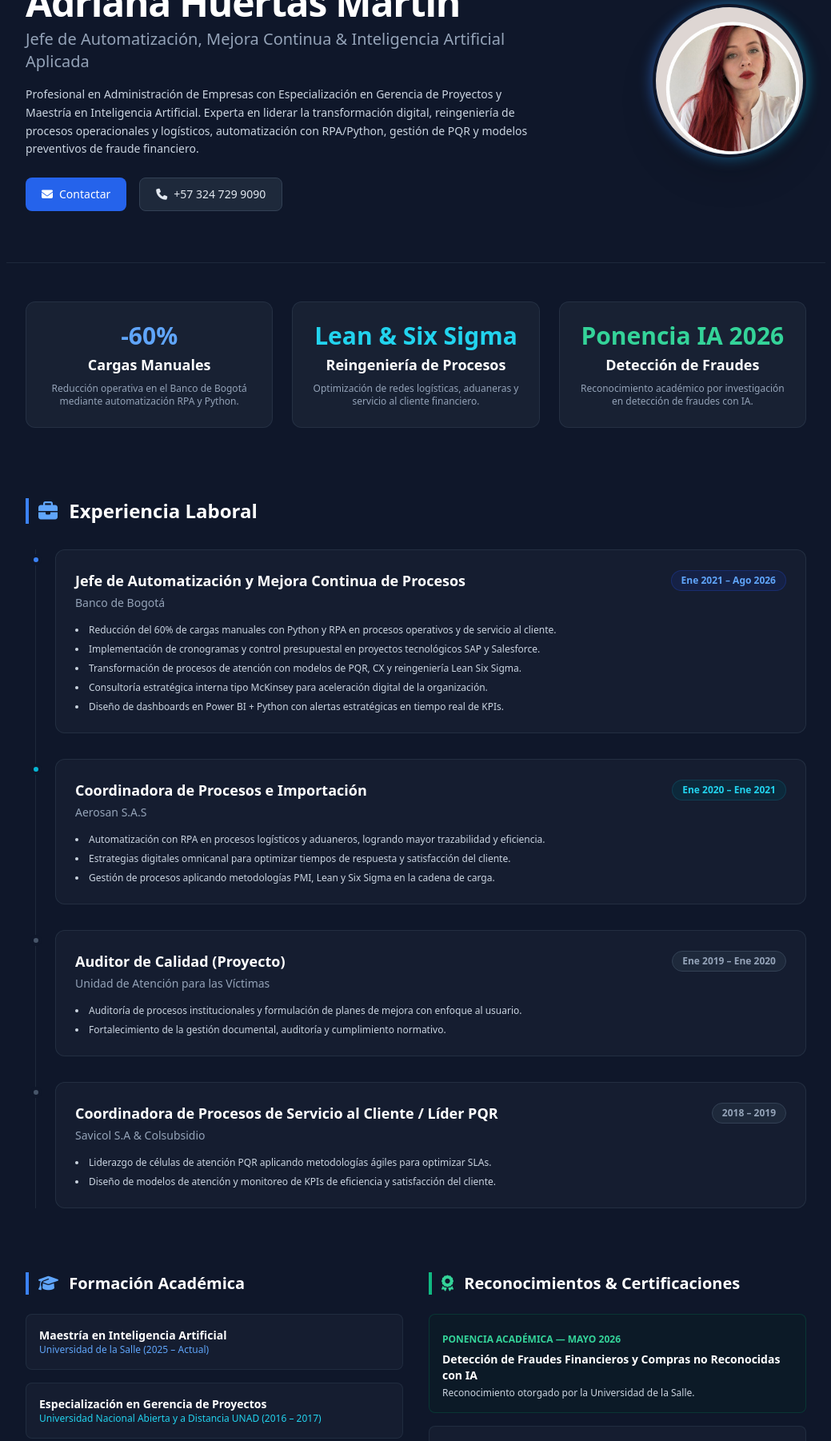
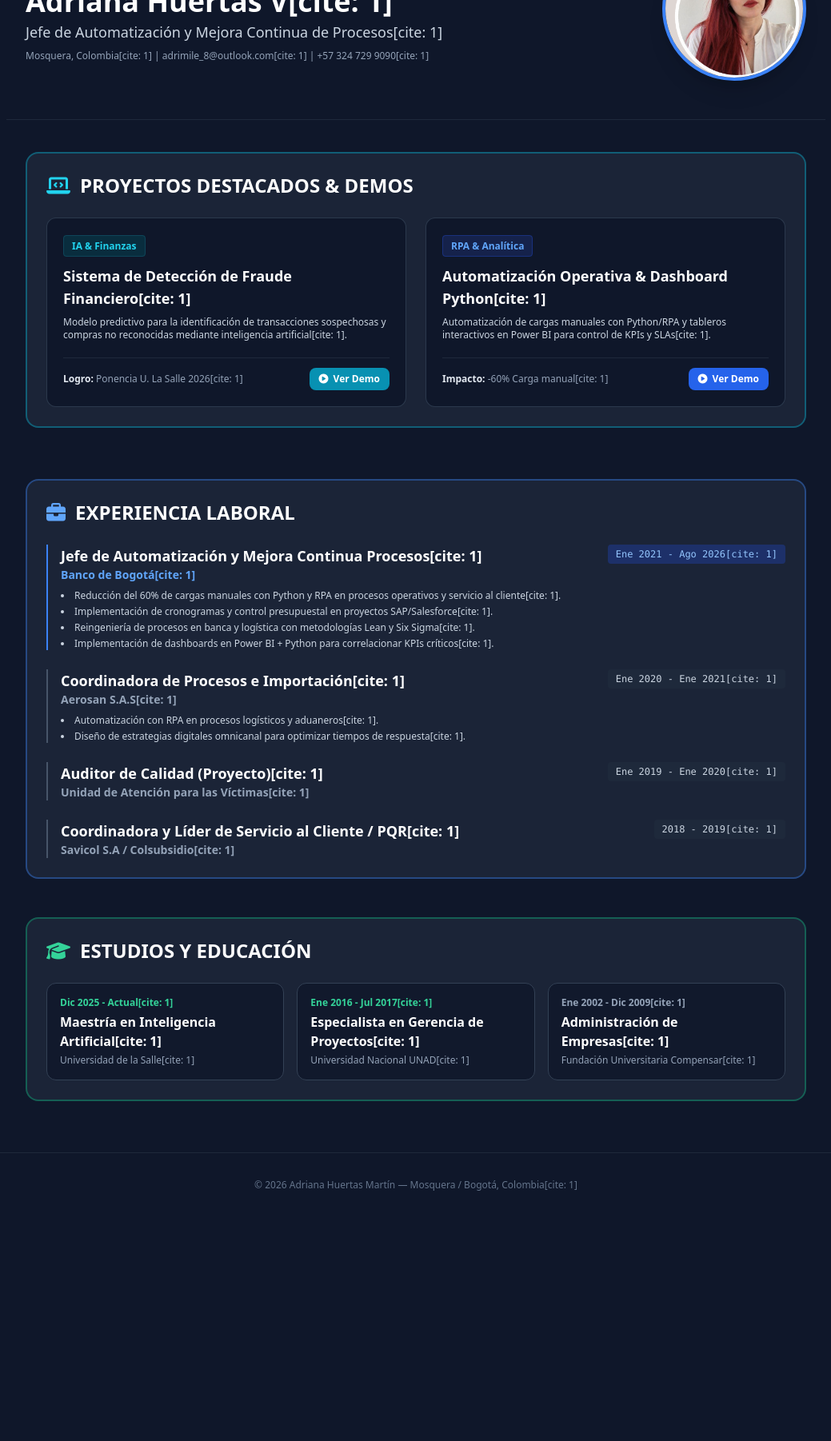
Before and after one commit to adrianamilenahuertasmartin-collab/PORTAFOLIO-FINAL-ADRIANA-HUERTAS, a plain HTML site: page index.html in a window 1280 px wide. Shown: the part 127-1929 px from the top of the page at 80% size, without its empty margins (120-1159 px from the left). After the commit the page ends 1649 px from the top, so only its background shows below. Drawn offline with nearby package versions, Linux system fonts and the light colour scheme.

Commit message:
Update index.html

```diff
--- a/index.html
+++ b/index.html
@@ -3,218 +3,181 @@
 <head>
   <meta charset="UTF-8">
   <meta name="viewport" content="width=device-width, initial-scale=1.0">
-  <title>Portafolio | Adriana Huertas Martín</title>
+  <title>Hoja de Vida & Portafolio | Adriana Huertas</title>
   <script src="https://cdn.tailwindcss.com"></script>
   <link rel="stylesheet" href="https://cdnjs.cloudflare.com/ajax/libs/font-awesome/6.4.0/css/all.min.css">
+  <style>
+    .foto-perfil-container {
+      width: 180px;
+      height: 180px;
+      min-width: 180px;
+      min-height: 180px;
+      border-radius: 9999px;
+      overflow: hidden;
+      border: 4px solid #3b82f6;
+    }
+    .foto-perfil-container img {
+      width: 100%;
+      height: 100%;
+      object-fit: cover;
+      object-position: center;
+    }
+  </style>
 </head>
 <body class="bg-slate-900 text-slate-100 font-sans leading-relaxed">
 
-  <!-- ENCABEZADO / PERFIL -->
-  <header class="max-w-5xl mx-auto px-6 py-16 border-b border-slate-800">
+  <!-- ENCABEZADO CON FOTO ENCUADRADA -->
+  <header class="max-w-5xl mx-auto px-6 py-12 border-b border-slate-800">
     <div class="flex flex-col md:flex-row items-center justify-between gap-8">
       <div class="md:w-2/3">
-        <span class="bg-blue-600/20 text-blue-400 border border-blue-500/30 text-xs font-semibold px-3 py-1 rounded-full uppercase tracking-wider">
-          Líder de Proyectos & Transformación Digital
+        <span class="bg-blue-600/20 text-blue-400 border border-blue-500/30 text-xs font-semibold px-3 py-1 rounded-full uppercase">
+          Líder de Proyectos & IA
         </span>
-        <h1 class="text-4xl md:text-5xl font-extrabold text-white mt-4 tracking-tight">
-          Adriana Huertas Martín
-        </h1>
-        <p class="text-xl text-slate-400 mt-2 font-medium">
-          Jefe de Automatización, Mejora Continua & Inteligencia Artificial Aplicada
-        </p>
-        <p class="text-slate-300 mt-4 max-w-2xl text-sm leading-relaxed">
-          Profesional en Administración de Empresas con Especialización en Gerencia de Proyectos y Maestría en Inteligencia Artificial. Experta en liderar la transformación digital, reingeniería de procesos operacionales y logísticos, automatización con RPA/Python, gestión de PQR y modelos preventivos de fraude financiero.
-        </p>
-        <div class="mt-6 flex flex-wrap gap-4">
-          <a href="mailto:adrimahuertas@gmail.com" class="bg-blue-600 hover:bg-blue-500 text-white font-medium px-5 py-2.5 rounded-lg transition flex items-center gap-2 text-sm">
-            <i class="fa-solid fa-envelope"></i> Contactar
-          </a>
-          <a href="tel:+573247299090" class="bg-slate-800 hover:bg-slate-700 text-slate-200 border border-slate-700 font-medium px-5 py-2.5 rounded-lg transition flex items-center gap-2 text-sm">
-            <i class="fa-solid fa-phone"></i> +57 324 729 9090
-          </a>
-        </div>
+        <h1 class="text-4xl font-extrabold text-white mt-3">Adriana Huertas V[cite: 1]</h1>
+        <p class="text-lg text-slate-300 mt-1">Jefe de Automatización y Mejora Continua de Procesos[cite: 1]</p>
+        <p class="text-xs text-slate-400 mt-2">Mosquera, Colombia[cite: 1] | adrimile_8@outlook.com[cite: 1] | +57 324 729 9090[cite: 1]</p>
       </div>
 
       <!-- FOTO DE PERFIL -->
-      <div class="relative group">
-        <div class="absolute -inset-0.5 bg-gradient-to-r from-blue-500 to-cyan-500 rounded-full blur opacity-50 group-hover:opacity-100 transition duration-300"></div>
-        <img src="foto.jpg" alt="Adriana Huertas Martín" class="relative w-48 h-48 rounded-full object-cover border-4 border-slate-900 shadow-2xl" onerror="this.onerror=null; this.src='https://ui-avatars.com/api/?name=Adriana+Huertas&size=200&background=2563eb&color=fff';">
+      <div class="foto-perfil-container shadow-xl">
+        <img src="foto.jpg" alt="Adriana Huertas" onerror="this.onerror=null; this.src='https://ui-avatars.com/api/?name=Adriana+Huertas&size=200&background=2563eb&color=fff';">
       </div>
     </div>
   </header>
 
-  <!-- MÉTRICAS Y LOGROS DESTACADOS -->
-  <section class="max-w-5xl mx-auto px-6 py-12">
-    <div class="grid grid-cols-1 md:grid-cols-3 gap-6">
-      <div class="bg-slate-800/60 border border-slate-700/50 rounded-xl p-6 text-center">
-        <div class="text-3xl font-extrabold text-blue-400 mb-1">-60%</div>
-        <div class="text-lg font-semibold text-white">Cargas Manuales</div>
-        <p class="text-xs text-slate-400 mt-2">Reducción operativa en el Banco de Bogotá mediante automatización RPA y Python.</p>
-      </div>
-      <div class="bg-slate-800/60 border border-slate-700/50 rounded-xl p-6 text-center">
-        <div class="text-3xl font-extrabold text-cyan-400 mb-1">Lean & Six Sigma</div>
-        <div class="text-lg font-semibold text-white">Reingeniería de Procesos</div>
-        <p class="text-xs text-slate-400 mt-2">Optimización de redes logísticas, aduaneras y servicio al cliente financiero.</p>
-      </div>
-      <div class="bg-slate-800/60 border border-slate-700/50 rounded-xl p-6 text-center">
-        <div class="text-3xl font-extrabold text-emerald-400 mb-1">Ponencia IA 2026</div>
-        <div class="text-lg font-semibold text-white">Detección de Fraudes</div>
-        <p class="text-xs text-slate-400 mt-2">Reconocimiento académico por investigación en detección de fraudes con IA.</p>
+  <!-- SECCIÓN DE PROYECTOS DESTACADOS CON DEMOS -->
+  <section class="max-w-5xl mx-auto px-6 py-10">
+    <div class="bg-slate-800/80 border-2 border-cyan-500/40 p-6 rounded-2xl">
+      <h2 class="text-2xl font-bold text-white mb-6 flex items-center gap-3">
+        <i class="fa-solid fa-laptop-code text-cyan-400"></i>
+        <span>PROYECTOS DESTACADOS & DEMOS</span>
+      </h2>
+
+      <div class="grid grid-cols-1 md:grid-cols-2 gap-6">
+
+        <!-- Proyecto 1 -->
+        <div class="bg-slate-900/90 border border-slate-700/80 rounded-xl p-5 flex flex-col justify-between hover:border-cyan-500/60 transition">
+          <div>
+            <span class="text-xs font-semibold text-cyan-400 bg-cyan-950/80 px-2.5 py-1 rounded border border-cyan-800/50">IA & Finanzas</span>
+            <h3 class="text-lg font-bold text-white mt-3">Sistema de Detección de Fraude Financiero[cite: 1]</h3>
+            <p class="text-xs text-slate-300 mt-2">
+              Modelo predictivo para la identificación de transacciones sospechosas y compras no reconocidas mediante inteligencia artificial[cite: 1].
+            </p>
+          </div>
+          <div class="mt-5 pt-3 border-t border-slate-800 flex items-center justify-between">
+            <span class="text-xs text-slate-400"><strong class="text-slate-200">Logro:</strong> Ponencia U. La Salle 2026[cite: 1]</span>
+            <a href="https://github.com/adrianamilenahuertasmartin-collab/Adriana-Huertas-PT" target="_blank" class="bg-cyan-600 hover:bg-cyan-500 text-white text-xs font-semibold px-3 py-1.5 rounded-lg transition flex items-center gap-1.5">
+              <i class="fa-solid fa-circle-play"></i> Ver Demo
+            </a>
+          </div>
+        </div>
+
+        <!-- Proyecto 2 -->
+        <div class="bg-slate-900/90 border border-slate-700/80 rounded-xl p-5 flex flex-col justify-between hover:border-cyan-500/60 transition">
+          <div>
+            <span class="text-xs font-semibold text-blue-400 bg-blue-950/80 px-2.5 py-1 rounded border border-blue-800/50">RPA & Analítica</span>
+            <h3 class="text-lg font-bold text-white mt-3">Automatización Operativa & Dashboard Python[cite: 1]</h3>
+            <p class="text-xs text-slate-300 mt-2">
+              Automatización de cargas manuales con Python/RPA y tableros interactivos en Power BI para control de KPIs y SLAs[cite: 1].
+            </p>
+          </div>
+          <div class="mt-5 pt-3 border-t border-slate-800 flex items-center justify-between">
+            <span class="text-xs text-slate-400"><strong class="text-slate-200">Impacto:</strong> -60% Carga manual[cite: 1]</span>
+            <a href="https://github.com/adrianamilenahuertasmartin-collab/Adriana-Huertas-PT" target="_blank" class="bg-blue-600 hover:bg-blue-500 text-white text-xs font-semibold px-3 py-1.5 rounded-lg transition flex items-center gap-1.5">
+              <i class="fa-solid fa-circle-play"></i> Ver Demo
+            </a>
+          </div>
+        </div>
+
       </div>
     </div>
   </section>
 
-  <!-- EXPERIENCIA LABORAL (HOJA DE VIDA) -->
-  <section class="max-w-5xl mx-auto px-6 py-10">
-    <h2 class="text-2xl font-bold text-white mb-8 border-l-4 border-blue-500 pl-3">
-      <i class="fa-solid fa-briefcase mr-2 text-blue-400"></i> Experiencia Laboral
-    </h2>
+  <!-- SECCIÓN EXPERIENCIA LABORAL -->
+  <section class="max-w-5xl mx-auto px-6 py-6">
+    <div class="bg-slate-800/80 border-2 border-blue-500/40 p-6 rounded-2xl">
+      <h2 class="text-2xl font-bold text-white mb-6 flex items-center gap-3">
+        <i class="fa-solid fa-briefcase text-blue-400"></i>
+        <span>EXPERIENCIA LABORAL</span>
+      </h2>
 
-    <div class="space-y-8 relative border-l border-slate-800 ml-3 pl-6">
-
-      <!-- Cargo 1 -->
-      <div class="relative">
-        <div class="absolute -left-[31px] top-1.5 w-3.5 h-3.5 bg-blue-500 rounded-full border-4 border-slate-900"></div>
-        <div class="bg-slate-800/40 p-6 rounded-xl border border-slate-700/50">
-          <div class="flex flex-col md:flex-row md:items-center justify-between gap-1">
-            <h3 class="text-lg font-bold text-white">Jefe de Automatización y Mejora Continua de Procesos</h3>
-            <span class="text-xs font-semibold text-blue-400 bg-blue-950/60 px-3 py-1 rounded-full border border-blue-800/40 w-fit">Ene 2021 – Ago 2026</span>
+      <div class="space-y-6">
+        <div class="border-l-2 border-blue-500 pl-4">
+          <div class="flex justify-between items-start flex-wrap">
+            <h3 class="text-lg font-bold text-white">Jefe de Automatización y Mejora Continua Procesos[cite: 1]</h3>
+            <span class="text-xs bg-blue-900/60 text-blue-300 px-2.5 py-1 rounded font-mono">Ene 2021 - Ago 2026[cite: 1]</span>
           </div>
-          <p class="text-sm font-medium text-slate-400 mt-1">Banco de Bogotá</p>
-          <ul class="mt-4 space-y-2 text-xs text-slate-300 list-disc list-inside">
-            <li>Reducción del 60% de cargas manuales con Python y RPA en procesos operativos y de servicio al cliente.</li>
-            <li>Implementación de cronogramas y control presupuestal en proyectos tecnológicos SAP y Salesforce.</li>
-            <li>Transformación de procesos de atención con modelos de PQR, CX y reingeniería Lean Six Sigma.</li>
-            <li>Consultoría estratégica interna tipo McKinsey para aceleración digital de la organización.</li>
-            <li>Diseño de dashboards en Power BI + Python con alertas estratégicas en tiempo real de KPIs.</li>
+          <p class="text-sm font-semibold text-blue-400">Banco de Bogotá[cite: 1]</p>
+          <ul class="list-disc list-inside text-xs text-slate-300 mt-2 space-y-1">
+            <li>Reducción del 60% de cargas manuales con Python y RPA en procesos operativos y servicio al cliente[cite: 1].</li>
+            <li>Implementación de cronogramas y control presupuestal en proyectos SAP/Salesforce[cite: 1].</li>
+            <li>Reingeniería de procesos en banca y logística con metodologías Lean y Six Sigma[cite: 1].</li>
+            <li>Implementación de dashboards en Power BI + Python para correlacionar KPIs críticos[cite: 1].</li>
           </ul>
         </div>
-      </div>
 
-      <!-- Cargo 2 -->
-      <div class="relative">
-        <div class="absolute -left-[31px] top-1.5 w-3.5 h-3.5 bg-cyan-500 rounded-full border-4 border-slate-900"></div>
-        <div class="bg-slate-800/40 p-6 rounded-xl border border-slate-700/50">
-          <div class="flex flex-col md:flex-row md:items-center justify-between gap-1">
-            <h3 class="text-lg font-bold text-white">Coordinadora de Procesos e Importación</h3>
-            <span class="text-xs font-semibold text-cyan-400 bg-cyan-950/60 px-3 py-1 rounded-full border border-cyan-800/40 w-fit">Ene 2020 – Ene 2021</span>
+        <div class="border-l-2 border-slate-600 pl-4">
+          <div class="flex justify-between items-start flex-wrap">
+            <h3 class="text-lg font-bold text-white">Coordinadora de Procesos e Importación[cite: 1]</h3>
+            <span class="text-xs bg-slate-800 text-slate-300 px-2.5 py-1 rounded font-mono">Ene 2020 - Ene 2021[cite: 1]</span>
           </div>
-          <p class="text-sm font-medium text-slate-400 mt-1">Aerosan S.A.S</p>
-          <ul class="mt-4 space-y-2 text-xs text-slate-300 list-disc list-inside">
-            <li>Automatización con RPA en procesos logísticos y aduaneros, logrando mayor trazabilidad y eficiencia.</li>
-            <li>Estrategias digitales omnicanal para optimizar tiempos de respuesta y satisfacción del cliente.</li>
-            <li>Gestión de procesos aplicando metodologías PMI, Lean y Six Sigma en la cadena de carga.</li>
+          <p class="text-sm font-semibold text-slate-400">Aerosan S.A.S[cite: 1]</p>
+          <ul class="list-disc list-inside text-xs text-slate-300 mt-2 space-y-1">
+            <li>Automatización con RPA en procesos logísticos y aduaneros[cite: 1].</li>
+            <li>Diseño de estrategias digitales omnicanal para optimizar tiempos de respuesta[cite: 1].</li>
           </ul>
         </div>
-      </div>
 
-      <!-- Cargo 3 -->
-      <div class="relative">
-        <div class="absolute -left-[31px] top-1.5 w-3.5 h-3.5 bg-slate-600 rounded-full border-4 border-slate-900"></div>
-        <div class="bg-slate-800/40 p-6 rounded-xl border border-slate-700/50">
-          <div class="flex flex-col md:flex-row md:items-center justify-between gap-1">
-            <h3 class="text-lg font-bold text-white">Auditor de Calidad (Proyecto)</h3>
-            <span class="text-xs font-semibold text-slate-400 bg-slate-800 px-3 py-1 rounded-full border border-slate-700 w-fit">Ene 2019 – Ene 2020</span>
+        <div class="border-l-2 border-slate-600 pl-4">
+          <div class="flex justify-between items-start flex-wrap">
+            <h3 class="text-lg font-bold text-white">Auditor de Calidad (Proyecto)[cite: 1]</h3>
+            <span class="text-xs bg-slate-800 text-slate-300 px-2.5 py-1 rounded font-mono">Ene 2019 - Ene 2020[cite: 1]</span>
           </div>
-          <p class="text-sm font-medium text-slate-400 mt-1">Unidad de Atención para las Víctimas</p>
-          <ul class="mt-4 space-y-2 text-xs text-slate-300 list-disc list-inside">
-            <li>Auditoría de procesos institucionales y formulación de planes de mejora con enfoque al usuario.</li>
-            <li>Fortalecimiento de la gestión documental, auditoría y cumplimiento normativo.</li>
-          </ul>
+          <p class="text-sm font-semibold text-slate-400">Unidad de Atención para las Víctimas[cite: 1]</p>
+        </div>
+
+        <div class="border-l-2 border-slate-600 pl-4">
+          <div class="flex justify-between items-start flex-wrap">
+            <h3 class="text-lg font-bold text-white">Coordinadora y Líder de Servicio al Cliente / PQR[cite: 1]</h3>
+            <span class="text-xs bg-slate-800 text-slate-300 px-2.5 py-1 rounded font-mono">2018 - 2019[cite: 1]</span>
+          </div>
+          <p class="text-sm font-semibold text-slate-400">Savicol S.A / Colsubsidio[cite: 1]</p>
         </div>
       </div>
-
-      <!-- Cargo 4 -->
-      <div class="relative">
-        <div class="absolute -left-[31px] top-1.5 w-3.5 h-3.5 bg-slate-600 rounded-full border-4 border-slate-900"></div>
-        <div class="bg-slate-800/40 p-6 rounded-xl border border-slate-700/50">
-          <div class="flex flex-col md:flex-row md:items-center justify-between gap-1">
-            <h3 class="text-lg font-bold text-white">Coordinadora de Procesos de Servicio al Cliente / Líder PQR</h3>
-            <span class="text-xs font-semibold text-slate-400 bg-slate-800 px-3 py-1 rounded-full border border-slate-700 w-fit">2018 – 2019</span>
-          </div>
-          <p class="text-sm font-medium text-slate-400 mt-1">Savicol S.A & Colsubsidio</p>
-          <ul class="mt-4 space-y-2 text-xs text-slate-300 list-disc list-inside">
-            <li>Liderazgo de células de atención PQR aplicando metodologías ágiles para optimizar SLAs.</li>
-            <li>Diseño de modelos de atención y monitoreo de KPIs de eficiencia y satisfacción del cliente.</li>
-          </ul>
-        </div>
-      </div>
-
     </div>
   </section>
 
-  <!-- EDUCACIÓN, RECONOCIMIENTOS Y CERTIFICACIONES -->
-  <section class="max-w-5xl mx-auto px-6 py-10">
-    <div class="grid grid-cols-1 md:grid-cols-2 gap-8">
+  <!-- SECCIÓN ESTUDIOS -->
+  <section class="max-w-5xl mx-auto px-6 py-6">
+    <div class="bg-slate-800/80 border-2 border-emerald-500/40 p-6 rounded-2xl">
+      <h2 class="text-2xl font-bold text-white mb-6 flex items-center gap-3">
+        <i class="fa-solid fa-graduation-cap text-emerald-400"></i>
+        <span>ESTUDIOS Y EDUCACIÓN</span>
+      </h2>
 
-      <!-- Formación Académica -->
-      <div>
-        <h2 class="text-xl font-bold text-white mb-6 border-l-4 border-blue-500 pl-3">
-          <i class="fa-solid fa-graduation-cap mr-2 text-blue-400"></i> Formación Académica
-        </h2>
-        <div class="space-y-4">
-          <div class="bg-slate-800/40 p-4 rounded-lg border border-slate-700/40">
-            <h3 class="text-sm font-bold text-white">Maestría en Inteligencia Artificial</h3>
-            <p class="text-xs text-blue-400">Universidad de la Salle (2025 – Actual)</p>
-          </div>
-          <div class="bg-slate-800/40 p-4 rounded-lg border border-slate-700/40">
-            <h3 class="text-sm font-bold text-white">Especialización en Gerencia de Proyectos</h3>
-            <p class="text-xs text-cyan-400">Universidad Nacional Abierta y a Distancia UNAD (2016 – 2017)</p>
-          </div>
-          <div class="bg-slate-800/40 p-4 rounded-lg border border-slate-700/40">
-            <h3 class="text-sm font-bold text-white">Administración de Empresas</h3>
-            <p class="text-xs text-slate-400">Fundación Universitaria Compensar (2002 – 2009)</p>
-          </div>
+      <div class="grid grid-cols-1 md:grid-cols-3 gap-4">
+        <div class="bg-slate-900/80 p-4 rounded-xl border border-slate-700">
+          <span class="text-xs text-emerald-400 font-bold block mb-1">Dic 2025 - Actual[cite: 1]</span>
+          <h3 class="text-base font-bold text-white">Maestría en Inteligencia Artificial[cite: 1]</h3>
+          <p class="text-xs text-slate-400 mt-1">Universidad de la Salle[cite: 1]</p>
+        </div>
+        <div class="bg-slate-900/80 p-4 rounded-xl border border-slate-700">
+          <span class="text-xs text-emerald-400 font-bold block mb-1">Ene 2016 - Jul 2017[cite: 1]</span>
+          <h3 class="text-base font-bold text-white">Especialista en Gerencia de Proyectos[cite: 1]</h3>
+          <p class="text-xs text-slate-400 mt-1">Universidad Nacional UNAD[cite: 1]</p>
+        </div>
+        <div class="bg-slate-900/80 p-4 rounded-xl border border-slate-700">
+          <span class="text-xs text-slate-400 font-bold block mb-1">Ene 2002 - Dic 2009[cite: 1]</span>
+          <h3 class="text-base font-bold text-white">Administración de Empresas[cite: 1]</h3>
+          <p class="text-xs text-slate-400 mt-1">Fundación Universitaria Compensar[cite: 1]</p>
         </div>
       </div>
-
-      <!-- Reconocimientos & Certificaciones -->
-      <div>
-        <h2 class="text-xl font-bold text-white mb-6 border-l-4 border-emerald-500 pl-3">
-          <i class="fa-solid fa-award mr-2 text-emerald-400"></i> Reconocimientos & Certificaciones
-        </h2>
-        <div class="space-y-4">
-          <div class="bg-emerald-950/20 p-4 rounded-lg border border-emerald-800/40">
-            <span class="text-xs font-bold text-emerald-400 uppercase">Ponencia Académica — Mayo 2026</span>
-            <h3 class="text-sm font-bold text-white mt-1">Detección de Fraudes Financieros y Compras no Reconocidas con IA</h3>
-            <p class="text-xs text-slate-300 mt-1">Reconocimiento otorgado por la Universidad de la Salle.</p>
-          </div>
-          <div class="bg-slate-800/40 p-4 rounded-lg border border-slate-700/40">
-            <span class="text-xs font-bold text-blue-400 uppercase">IBM Certification — Agosto 2026</span>
-            <h3 class="text-sm font-bold text-white mt-1">Data Visualization and Communication</h3>
-          </div>
-          <div class="bg-slate-800/40 p-4 rounded-lg border border-slate-700/40">
-            <span class="text-xs font-bold text-blue-400 uppercase">IBM Certification — Agosto 2026</span>
-            <h3 class="text-sm font-bold text-white mt-1">Create a Data Visualization with Python</h3>
-          </div>
-        </div>
-      </div>
-
-    </div>
-  </section>
-
-  <!-- COMPETENCIAS & HABILIDADES -->
-  <section class="max-w-5xl mx-auto px-6 py-10">
-    <h2 class="text-xl font-bold text-white mb-6 border-l-4 border-blue-500 pl-3">
-      <i class="fa-solid fa-screwdriver-wrench mr-2 text-blue-400"></i> Competencias & Habilidades Clave
-    </h2>
-    <div class="flex flex-wrap gap-2 text-xs">
-      <span class="bg-slate-800 text-slate-200 border border-slate-700 px-3 py-1.5 rounded-lg">Gerencia de Proyectos (PMI/Agile)</span>
-      <span class="bg-slate-800 text-slate-200 border border-slate-700 px-3 py-1.5 rounded-lg">Scrum & Kanban</span>
-      <span class="bg-slate-800 text-slate-200 border border-slate-700 px-3 py-1.5 rounded-lg">Lean Six Sigma</span>
-      <span class="bg-slate-800 text-slate-200 border border-slate-700 px-3 py-1.5 rounded-lg">IA Aplicada al Negocio</span>
-      <span class="bg-slate-800 text-slate-200 border border-slate-700 px-3 py-1.5 rounded-lg">Automatización RPA & Python</span>
-      <span class="bg-slate-800 text-slate-200 border border-slate-700 px-3 py-1.5 rounded-lg">Power BI & Dashboards</span>
-      <span class="bg-slate-800 text-slate-200 border border-slate-700 px-3 py-1.5 rounded-lg">Gobierno de Datos</span>
-      <span class="bg-slate-800 text-slate-200 border border-slate-700 px-3 py-1.5 rounded-lg">Gestión de PQR & CX</span>
-      <span class="bg-slate-800 text-slate-200 border border-slate-700 px-3 py-1.5 rounded-lg">Procesos Logísticos y Aduaneros</span>
-      <span class="bg-slate-800 text-slate-200 border border-slate-700 px-3 py-1.5 rounded-lg">Definición de KPIs y OKRs</span>
     </div>
   </section>
 
   <!-- PIE DE PÁGINA -->
   <footer class="text-center py-8 text-xs text-slate-500 border-t border-slate-800 mt-10">
-    <p>© 2026 Adriana Huertas Martín — Mosquera / Bogotá, Colombia</p>
+    <p>© 2026 Adriana Huertas Martín — Mosquera / Bogotá, Colombia[cite: 1]</p>
   </footer>
 
 </body>
```
